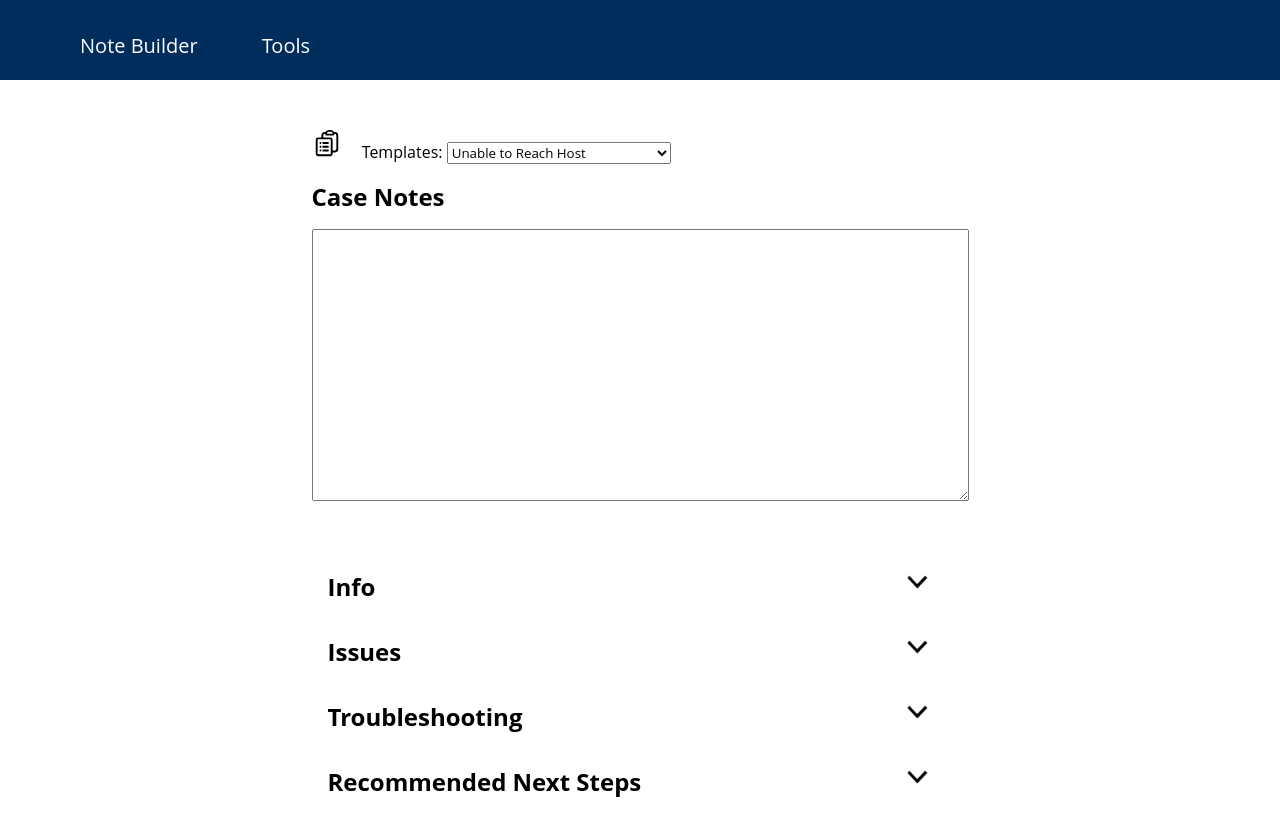
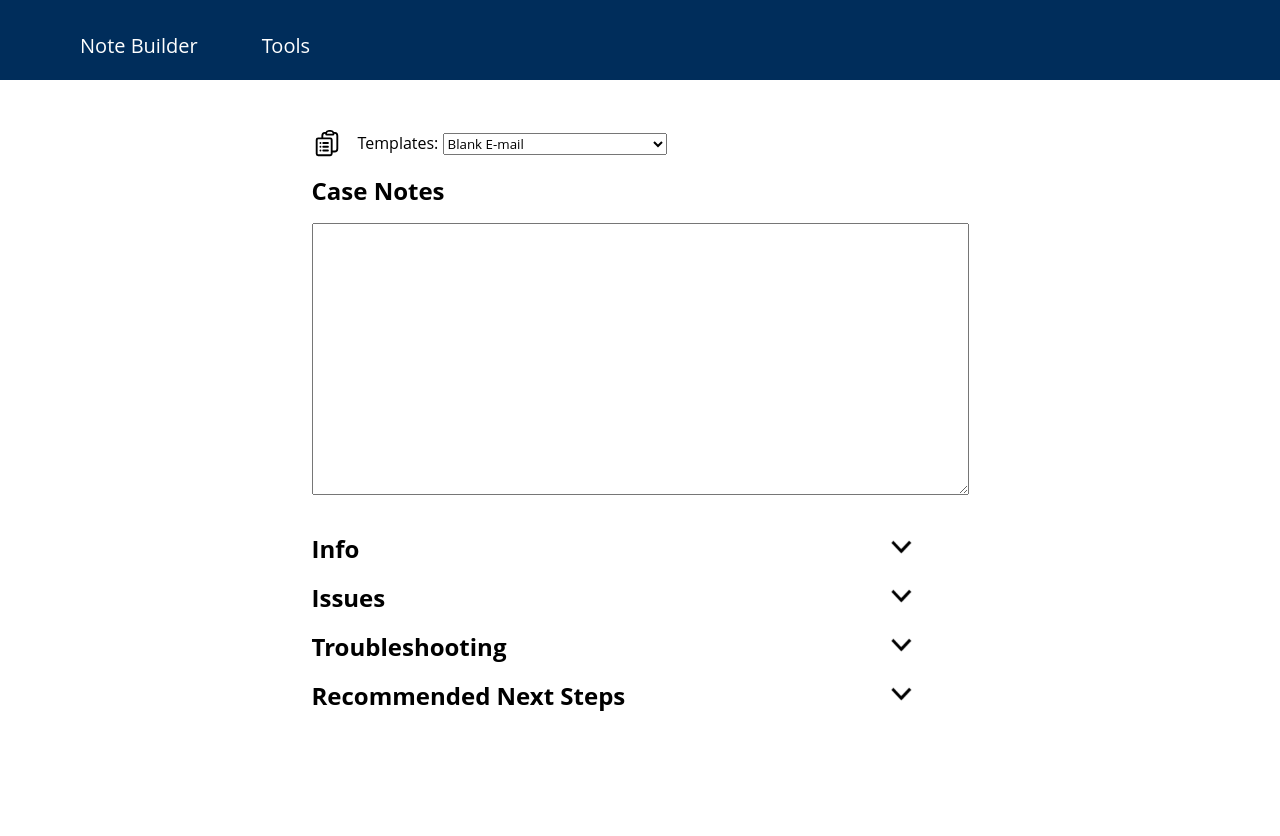
Before and after one commit to jhnh198/case-notes, a plain HTML site: page index.html in a window 1280 px wide. After the commit the page ends 800 px from the top, so only its background shows below. Drawn offline with nearby package versions, Linux system fonts and the light colour scheme.

Commit message:
style tweaking

```diff
--- a/index.html
+++ b/index.html
@@ -4,6 +4,7 @@
   <meta charset="UTF-8">
   <meta name="viewport" content="width=device-width, initial-scale=1.0">
   <script src="https://unpkg.com/boxicons@2.1.4/dist/boxicons.js"></script>
+
   <script src="script.js" type="module" defer></script>
   <script src="./data/InitialCheckboxData.js" type="module" ></script>
   <script src="./data/TextData.js" type="module" ></script>
@@ -56,6 +57,11 @@
         <div>
           <label for="phone-number-input"> Phone Number: </label>
           <input class="info-fields-input" type="text" id="phone-number-input" name="phone-number-input" data-category="info-fields">
+        </div>
+
+        <div>
+          <label for="email-input"> E-mail: </label>
+          <input class="info-fields-input" type="text" id="email-input" name="email-input" data-category="info-fields">
         </div>
 
       </div>
@@ -333,13 +339,26 @@
     </main>
 
     <section class="text-field-section">
+      <div id="text-field-controls">
         <svg xmlns="http://www.w3.org/2000/svg" fill="none" viewBox="0 0 24 24" stroke-width="1.5" stroke="currentColor" class="copy-icon" id="copy-icon">
           <path stroke-linecap="round" stroke-linejoin="round" d="M9 12h3.75M9 15h3.75M9 18h3.75m3 .75H18a2.25 2.25 0 0 0 2.25-2.25V6.108c0-1.135-.845-2.098-1.976-2.192a48.424 48.424 0 0 0-1.123-.08m-5.801 0c-.065.21-.1.433-.1.664 0 .414.336.75.75.75h4.5a.75.75 0 0 0 .75-.75 2.25 2.25 0 0 0-.1-.664m-5.8 0A2.251 2.251 0 0 1 13.5 2.25H15c1.012 0 1.867.668 2.15 1.586m-5.8 0c-.376.023-.75.05-1.124.08C9.095 4.01 8.25 4.973 8.25 6.108V8.25m0 0H4.875c-.621 0-1.125.504-1.125 1.125v11.25c0 .621.504 1.125 1.125 1.125h9.75c.621 0 1.125-.504 1.125-1.125V9.375c0-.621-.504-1.125-1.125-1.125H8.25ZM6.75 12h.008v.008H6.75V12Zm0 3h.008v.008H6.75V15Zm0 3h.008v.008H6.75V18Z" />
         </svg>
 
+        <div>
         <label class="template-dropdown-label" for="template-dropdown">Templates: </label>
 
         <select name="template-dropdown" id="template-dropdown">
+          <option disabled>-- E-mail Templates --</option>
+          <option value="blank-email-template">Blank E-mail</option>
+          <option value="case-notes-email-template">Case Notes E-mail</option>
+          <option disabled></option>
+
+          <option disabled>-- Escalation Templates --</option>
+          <option value="csm-template">CSM Template</option>
+          <option value="tsa-template">TSA Template</option>
+          <option value="drivewyze-activation-template">Drivewyze Activation Template</option>
+
+          <option disabled></option>
           <option disabled>-- Login Issues --</option>
           <option value="unable-to-reach-host-template">Unable to Reach Host</option>
           <option value="login-hang-requesting-logs-template">Login Hangs on Requesting Logs</option>
@@ -379,20 +398,12 @@
           <option disabled>-- SMD Issues --</option>
           <option value="smd-failed-launch-troubleshooting-template">SMD Failed to Launch</option>
           <option value="smd-trips-present-template">SMD Trips Still Present</option>
+        </select>
+      </div>
+      </div>
 
-        <option disabled></option>
-        <option disabled>-- E-mail Templates --</option>
-        <option value="blank-email-template">Blank E-mail</option>
-        <option value="case-notes-email-template">Case Notes E-mail</option>
 
-        <option disabled></option>
-        <option disabled>-- Escalation Templates --</option>
-        <option value="csm-template">CSM Template</option>
-        <option value="tsa-template">TSA Template</option>
-        <option value="drivewyze-activation-template">Drivewyze Activation Template</option>
-      </select>
-
-      <h2> Case Notes </h2>
+      <h2 class="case-notes-header"> Case Notes </h2>
       <textarea maxlength="2000" rows="15" cols="80" id="case-notes-text-field"></textarea>
     </section>
   </div>
--- a/styles.css
+++ b/styles.css
@@ -42,7 +42,6 @@ nav{
   flex-direction: row;
   flex-wrap: wrap;
   max-width: 600px;
-  margin: 1rem;
 }
 
 .info-fields-div{
@@ -78,11 +77,6 @@ nav{
   max-width: 600px;
 }
 
-h2{
-  padding-bottom: 1rem;
-  padding-top: 1rem;
-}
-
 input[type='checkbox']{
   margin: 1rem;
 }
@@ -96,6 +90,15 @@ label{
   width: 30px;
 }
 
+h2{
+  margin-bottom: 1rem;
+}
+
+.case-notes-header{
+  margin-top: 1rem;
+  margin-bottom: 1rem;
+}
+
 .dropdown-div{
   display: flex;
   flex-direction: row;
@@ -105,8 +108,8 @@ label{
 
 .dropdown-button{
   height: 16px;
+  margin-top: .4rem;
   width: auto;
-  margin-top: 1.2rem;
 }
 
 .tools{
@@ -119,6 +122,13 @@ label{
 
 .template-dropdown-label{
   margin-left: 1rem;
+}
+
+#text-field-controls{
+  display: flex;
+  align-content: center;
+  align-items: center;
+  flex-direction: row;
 }
 
 @media (max-width: 1300px) {
```
Lines whose indentation alone changed are shown as unchanged.
